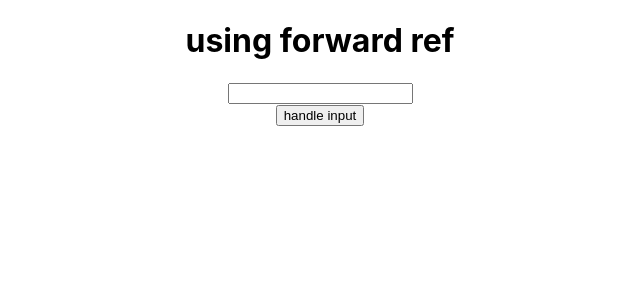
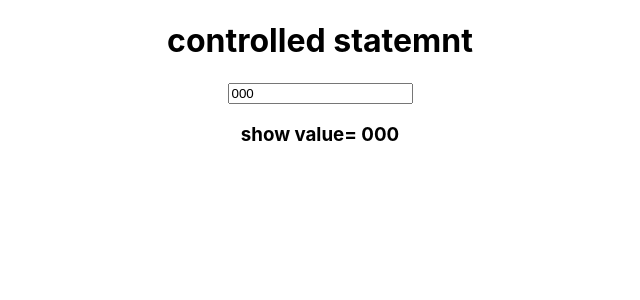
Before and after one commit to Guri1624/react_app, a React (Create React App) app: page / in a window 1280 px wide. Shown: the top 300 px of the page, without its empty margins (320-960 px from the left). Built offline with nearby package versions, Linux system fonts and the light colour scheme.

Commit message:
controlled stat in reacty

```diff
--- a/src/App.js
+++ b/src/App.js
@@ -1,20 +1,16 @@
 import logo from './logo.svg';
 import './App.css';
-import React, { useRef } from 'react'
-import Forward from './Forward'
+import React, { useState } from 'react'
 function  App ()
 {
-  const inputrRef=useRef()
-  function pass()
-  {
-     inputrRef.current.value="100"
-     inputrRef.current.focus()
-  }
+  const [val,setval]=useState("000");
+  const [item,setitem]=useState();
+
       return (
       <div className='App' >
-             <h1>using forward ref</h1>
-             <Forward ref={inputrRef}/>
-             <button onClick={()=>{pass()}}>handle input </button>
+             <h1>controlled statemnt</h1>
+             <input type="text" value={val} onChange={(e)=>setval(e.target.value)}/>
+             <h3>show value= {val}</h3>
      </div>
 
             );
```
